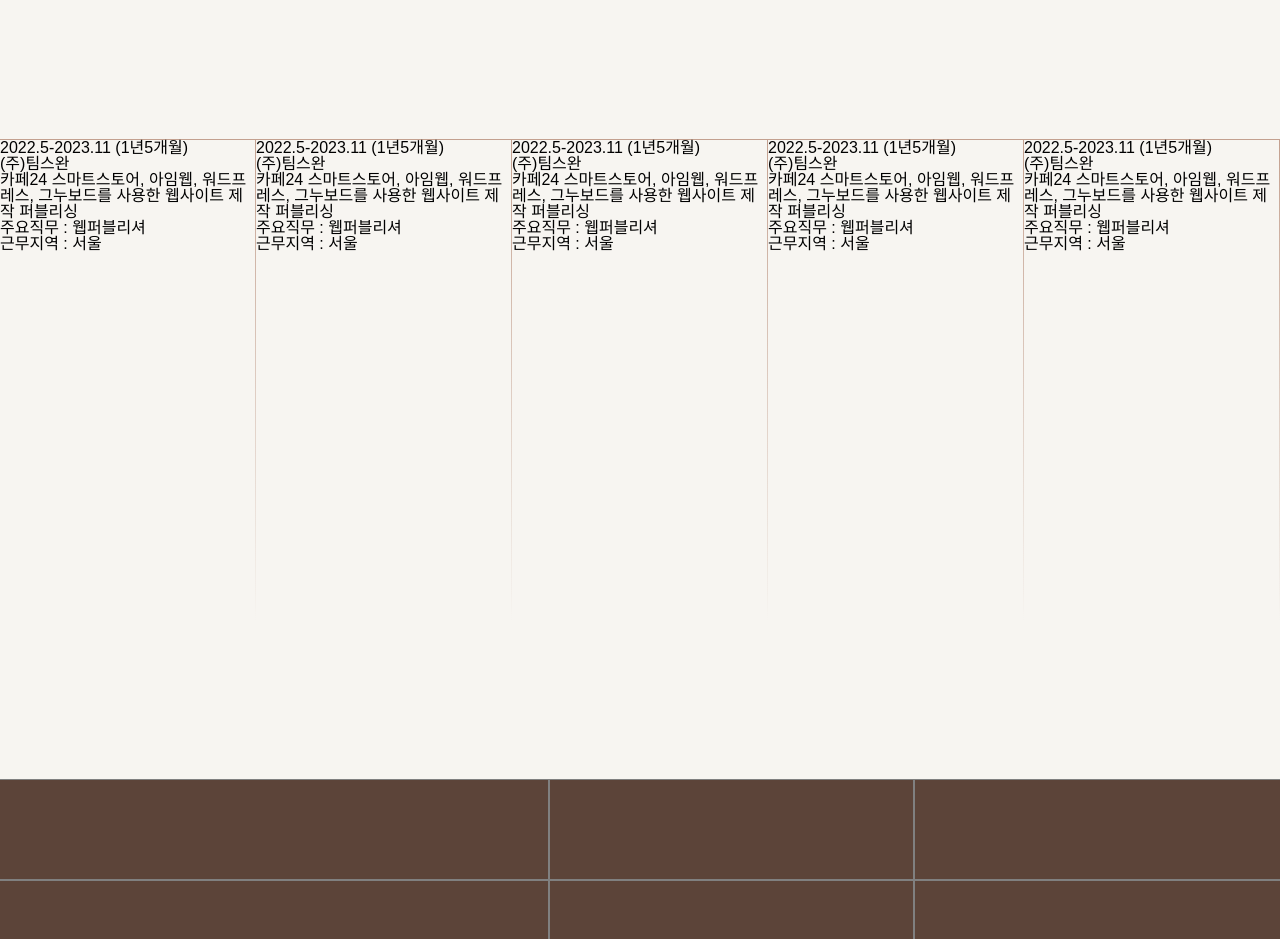
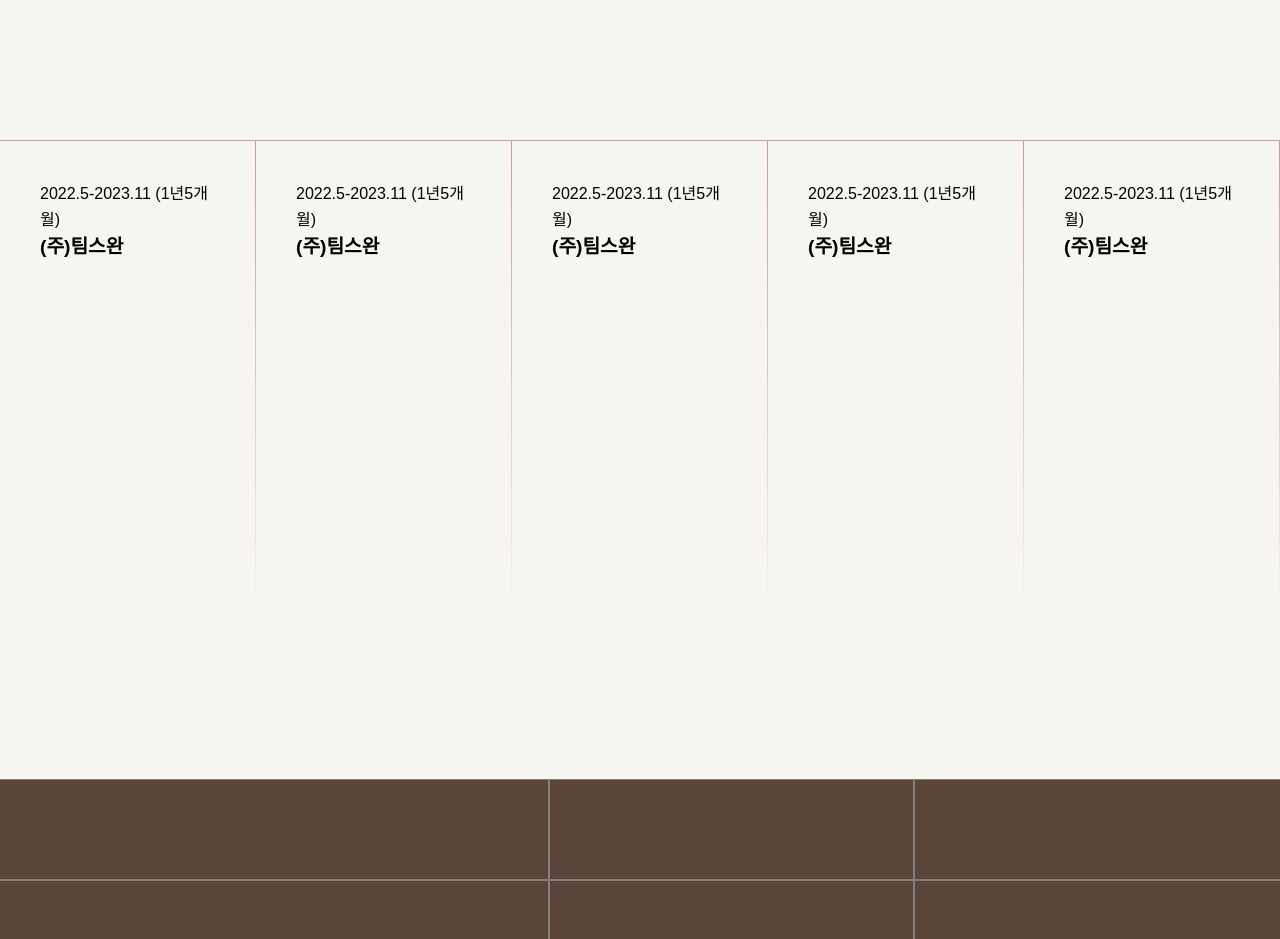
Before and after one commit to mirrol33/MY-VUE-PJ, a Vue app: page /My-Vue-Study/ in a window 1280 px wide. Shown: the part 2420-3359 px from the top of the page. Built offline with nearby package versions, Linux system fonts and the light colour scheme; a web font is replaced by a local one.

Commit message:
02.05 update7

```diff
--- a/src/assets/scss/_main.scss
+++ b/src/assets/scss/_main.scss
@@ -118,9 +118,27 @@
       border-left: none;
       border-image: linear-gradient(to bottom, #C3A08F 0%, transparent 100%);
       border-image-slice: 1;
+      box-sizing: border-box;
+      padding: 40px;
+      line-height: 1.6;
+      .name {
+        font-size: 1.2rem;
+        font-weight: 600;
+      }
+      .details {
+        transition: .5s ease-in-out;
+        opacity: 0;
+        p:nth-child(n+2){
+          color: #777;
+          font-size: 0.8rem;
+        }
+      }
     }
     li:hover {
       flex: 3;
+      .details {
+        opacity: 1;
+      }
     }
   }
 }
--- a/src/assets/scss/common.css
+++ b/src/assets/scss/common.css
@@ -112,7 +112,7 @@
   font-weight: 700;
 }
 
-.section-0 .video-area {
+.main-visual .video-area {
   position: fixed;
   top: 0;
   left: 0;
@@ -121,13 +121,13 @@
   overflow: hidden;
   z-index: -1;
 }
-.section-0 .video-area video {
+.main-visual .video-area video {
   width: 100%;
   height: 100%;
   -o-object-fit: cover;
      object-fit: cover;
 }
-.section-0 .grid {
+.main-visual .grid {
   position: fixed;
   top: 0;
   left: 0;
@@ -139,7 +139,7 @@
   grid-template-rows: 10vh 1fr 1fr 1fr 1fr;
   grid-template-columns: 5% 90% 5%;
 }
-.section-0 .grid .box {
+.main-visual .grid .box {
   width: 100%;
   height: 100%;
   box-sizing: border-box;
@@ -147,13 +147,13 @@
   border-top: none;
   border-left: none;
 }
-.section-0 .grid .box:nth-child(3n) {
+.main-visual .grid .box:nth-child(3n) {
   border-right: none;
 }
-.section-0 .grid .box:nth-last-child(-n+3) {
+.main-visual .grid .box:nth-last-child(-n+3) {
   border-bottom: none;
 }
-.section-0 .grid .box span {
+.main-visual .grid .box span {
   width: 100%;
   height: 100%;
   display: block;
@@ -180,13 +180,13 @@
     transform: scaleY(0%);
   }
 }
-.section-1 .inner {
+.intro-info .inner {
   position: relative;
   margin: 0 auto;
   width: 90%;
   height: 200vh;
 }
-.section-1 .inner .intro-01 {
+.intro-info .inner .intro-01 {
   position: sticky;
   top: 10vh;
   width: 80%;
@@ -199,7 +199,7 @@
   line-height: 1;
   color: #533527;
 }
-.section-1 .inner .intro-02 {
+.intro-info .inner .intro-02 {
   position: sticky;
   top: calc(55vh - 2px);
   width: 25%;
@@ -213,20 +213,71 @@
   z-index: 1;
 }
 
-.section-2 {
+.work-history {
   background: #f7f5f1;
 }
+.work-history .list {
+  position: relative;
+  height: 100vh;
+  display: flex;
+  justify-content: space-between;
+  align-items: center;
+}
+.work-history .list li {
+  transition: 0.5s ease-in-out;
+  flex: 1;
+  height: 60%;
+  border: 1px solid transparent;
+  border-left: none;
+  -o-border-image: linear-gradient(to bottom, #C3A08F 0%, transparent 100%);
+     border-image: linear-gradient(to bottom, #C3A08F 0%, transparent 100%);
+  border-image-slice: 1;
+  box-sizing: border-box;
+  padding: 40px;
+  line-height: 1.6;
+}
+.work-history .list li .name {
+  font-size: 1.2rem;
+  font-weight: 600;
+}
+.work-history .list li .details {
+  transition: 0.5s ease-in-out;
+  opacity: 0;
+}
+.work-history .list li .details p:nth-child(n+2) {
+  color: #777;
+  font-size: 0.8rem;
+}
+.work-history .list li:hover {
+  flex: 3;
+}
+.work-history .list li:hover .details {
+  opacity: 1;
+}
 
-.section-3 {
+.portfolio-site {
   background: #5c4439;
 }
+.portfolio-site ul {
+  display: grid;
+  grid-template-columns: 1.5fr 1fr 1fr;
+  grid-template-rows: repeat(3, minmax(100px, auto));
+}
+.portfolio-site ul li.box {
+  min-height: 100px;
+  outline: 1px solid gray;
+}
 
-.section-4 {
+.portfolio-design {
   background: #f8f6f2;
 }
 
-.section-5 {
+.edu-history {
   background: #a47864;
+}
+
+.main-skills {
+  background: #5c4439;
 }
 
 html, body {
--- a/src/components/main.vue
+++ b/src/components/main.vue
@@ -28,37 +28,52 @@
             <li>
               <div class="data">2022.5-2023.11 (1년5개월)</div>
               <div class="name">(주)팀스완</div>
-              <div class="content">카페24 스마트스토어, 아임웹, 워드프레스, 그누보드를 사용한 웹사이트 제작 퍼블리싱</div>
-              <div class="job">주요직무 : 웹퍼블리셔</div>
-              <div class="area">근무지역 : 서울</div>
+              <div class="details">
+                <p class="content">카페24 스마트스토어, 아임웹, 워드프레스, 그누보드를 사용한 웹사이트 제작 퍼블리싱</p>
+                <p class="job">주요직무 : 웹퍼블리셔</p>
+                <p class="area">근무지역 : 서울</p>
+                <p class="reason">퇴사사유 : 경영악화</p>
+              </div>
             </li>
             <li>
               <div class="data">2022.5-2023.11 (1년5개월)</div>
               <div class="name">(주)팀스완</div>
-              <div class="content">카페24 스마트스토어, 아임웹, 워드프레스, 그누보드를 사용한 웹사이트 제작 퍼블리싱</div>
-              <div class="job">주요직무 : 웹퍼블리셔</div>
-              <div class="area">근무지역 : 서울</div>
+              <div class="details">
+                <p class="content">카페24 스마트스토어, 아임웹, 워드프레스, 그누보드를 사용한 웹사이트 제작 퍼블리싱</p>
+                <p class="job">주요직무 : 웹퍼블리셔</p>
+                <p class="area">근무지역 : 서울</p>
+                <p class="reason">퇴사사유 : 경영악화</p>
+              </div>
             </li>
             <li>
               <div class="data">2022.5-2023.11 (1년5개월)</div>
               <div class="name">(주)팀스완</div>
-              <div class="content">카페24 스마트스토어, 아임웹, 워드프레스, 그누보드를 사용한 웹사이트 제작 퍼블리싱</div>
-              <div class="job">주요직무 : 웹퍼블리셔</div>
-              <div class="area">근무지역 : 서울</div>
+              <div class="details">
+                <p class="content">카페24 스마트스토어, 아임웹, 워드프레스, 그누보드를 사용한 웹사이트 제작 퍼블리싱</p>
+                <p class="job">주요직무 : 웹퍼블리셔</p>
+                <p class="area">근무지역 : 서울</p>
+                <p class="reason">퇴사사유 : 경영악화</p>
+              </div>
             </li>
             <li>
               <div class="data">2022.5-2023.11 (1년5개월)</div>
               <div class="name">(주)팀스완</div>
-              <div class="content">카페24 스마트스토어, 아임웹, 워드프레스, 그누보드를 사용한 웹사이트 제작 퍼블리싱</div>
-              <div class="job">주요직무 : 웹퍼블리셔</div>
-              <div class="area">근무지역 : 서울</div>
+              <div class="details">
+                <p class="content">카페24 스마트스토어, 아임웹, 워드프레스, 그누보드를 사용한 웹사이트 제작 퍼블리싱</p>
+                <p class="job">주요직무 : 웹퍼블리셔</p>
+                <p class="area">근무지역 : 서울</p>
+                <p class="reason">퇴사사유 : 경영악화</p>
+              </div>
             </li>
             <li>
               <div class="data">2022.5-2023.11 (1년5개월)</div>
               <div class="name">(주)팀스완</div>
-              <div class="content">카페24 스마트스토어, 아임웹, 워드프레스, 그누보드를 사용한 웹사이트 제작 퍼블리싱</div>
-              <div class="job">주요직무 : 웹퍼블리셔</div>
-              <div class="area">근무지역 : 서울</div>
+              <div class="details">
+                <p class="content">카페24 스마트스토어, 아임웹, 워드프레스, 그누보드를 사용한 웹사이트 제작 퍼블리싱</p>
+                <p class="job">주요직무 : 웹퍼블리셔</p>
+                <p class="area">근무지역 : 서울</p>
+                <p class="reason">퇴사사유 : 경영악화</p>
+              </div>
             </li>
           </ul>
         </div>
```
Also changed, not shown: 1 other file (tests, documents, lock files or other folders).
